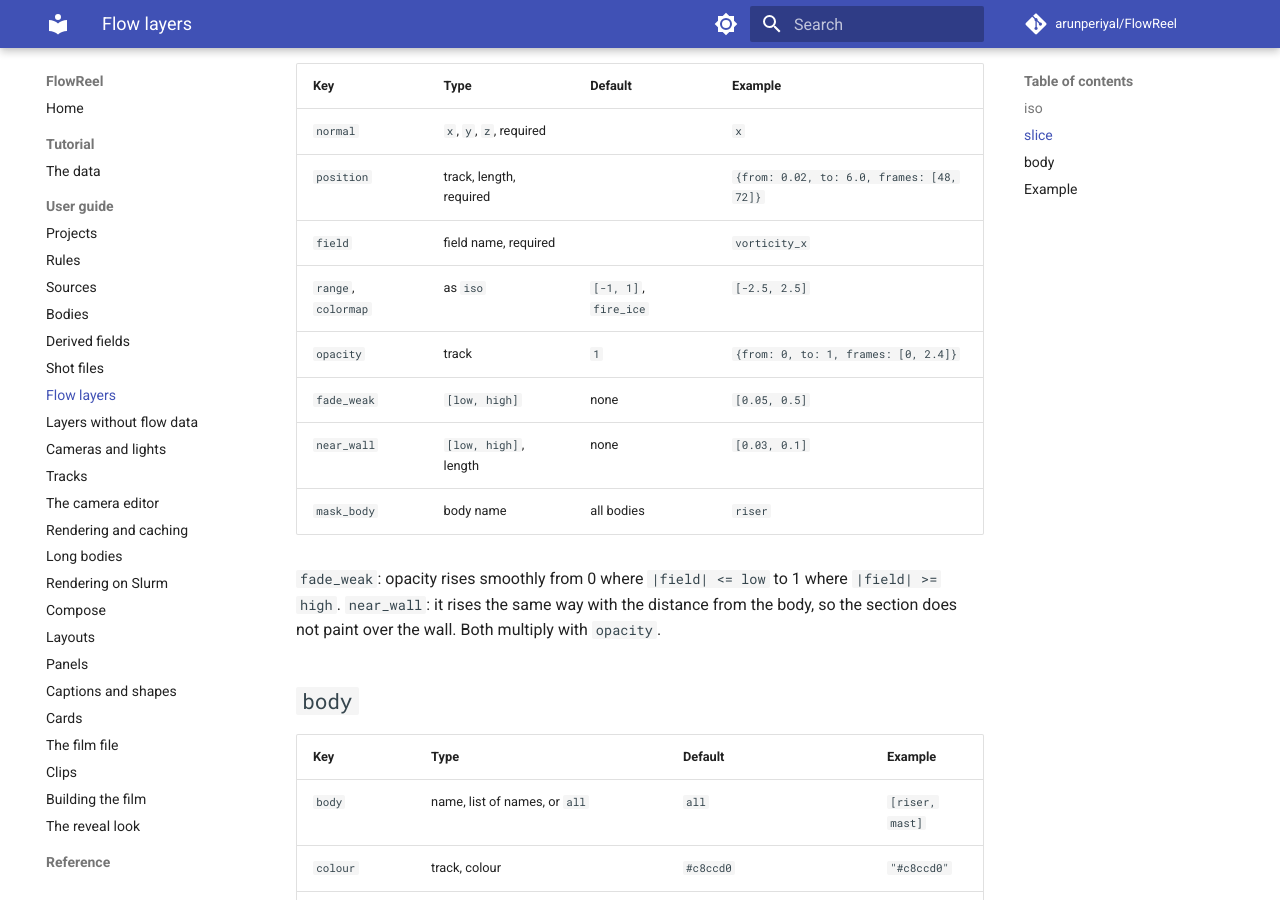
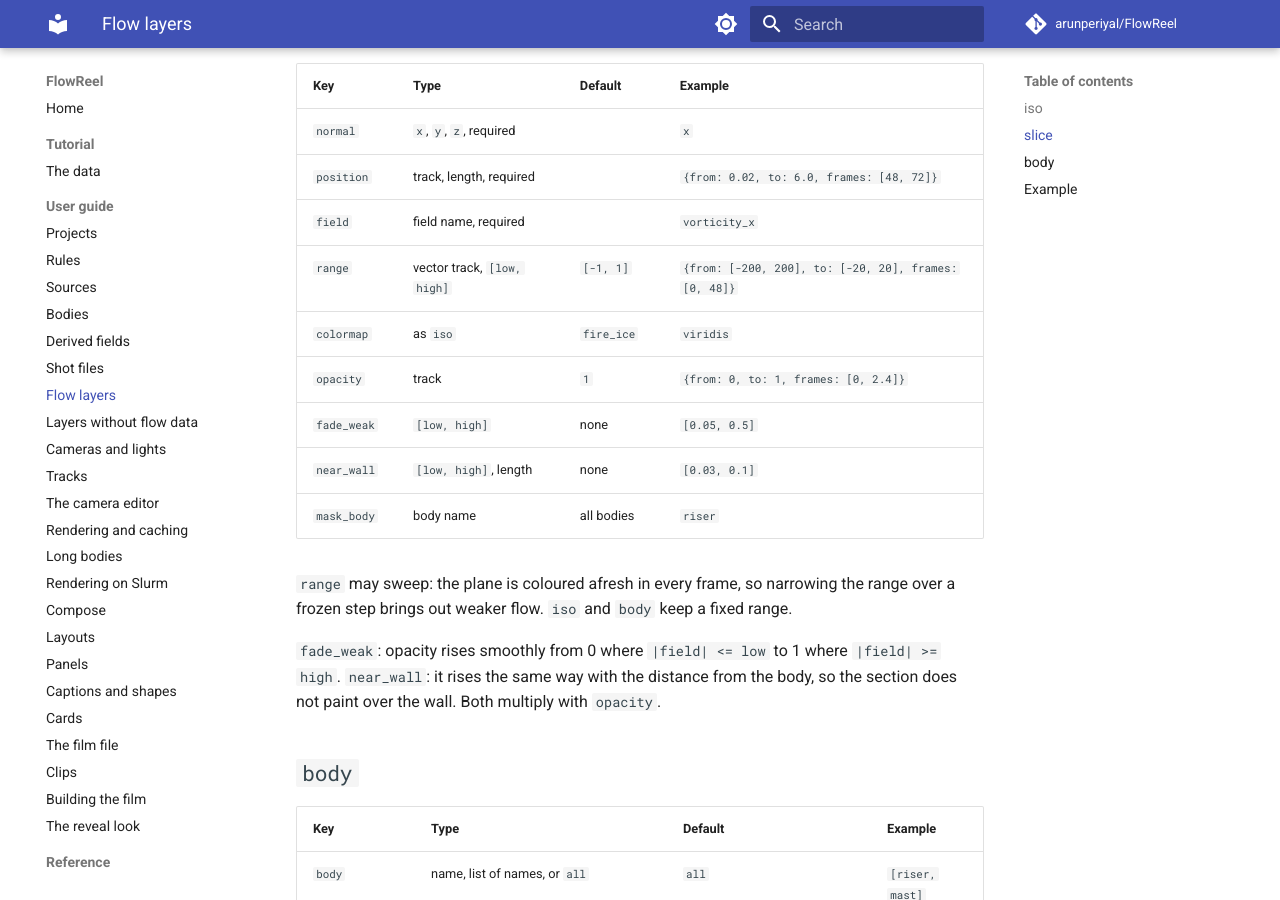
Before and after one commit to arunperiyal/FlowReel, an MkDocs documentation site: the page built from docs/layers-flow.md, in a window 1280 px wide and 900 px high, scrolled down 1784 px. Built offline with MkDocs 1.6.1 and Material for MkDocs 9.7.7, drawn with Linux system fonts in a browser that asks for light colours; comment, search, counter and statistics services are not loaded.

Commit message:
Make a slice's colour range a track, so a shot can sweep it
The plane is coloured afresh in every frame, so narrowing the range over a
frozen step brings out weaker flow; the tutorial's second shot does this.

```diff
--- a/docs/layers-flow.md
+++ b/docs/layers-flow.md
@@ -51,11 +51,15 @@ A plane through the flow, coloured by `field`.
 | `normal` | `x`, `y`, `z`, required | | `x` |
 | `position` | track, length, required | | `{from: 0.02, to: 6.0, frames: [48, 72]}` |
 | `field` | field name, required | | `vorticity_x` |
-| `range`, `colormap` | as `iso` | `[-1, 1]`, `fire_ice` | `[-2.5, 2.5]` |
+| `range` | vector track, `[low, high]` | `[-1, 1]` | `{from: [-200, 200], to: [-20, 20], frames: [0, 48]}` |
+| `colormap` | as `iso` | `fire_ice` | `viridis` |
 | `opacity` | track | `1` | `{from: 0, to: 1, frames: [0, 2.4]}` |
 | `fade_weak` | `[low, high]` | none | `[0.05, 0.5]` |
 | `near_wall` | `[low, high]`, length | none | `[0.03, 0.1]` |
 | `mask_body` | body name | all bodies | `riser` |
+
+`range` may sweep: the plane is coloured afresh in every frame, so narrowing the range
+over a frozen step brings out weaker flow. `iso` and `body` keep a fixed range.
 
 `fade_weak`: opacity rises smoothly from 0 where `|field| <= low` to 1 where
 `|field| >= high`. `near_wall`: it rises the same way with the distance from the body, so
```
Also changed, not shown: docs/PLAN.md (+2 -0 lines), 2 other files.
